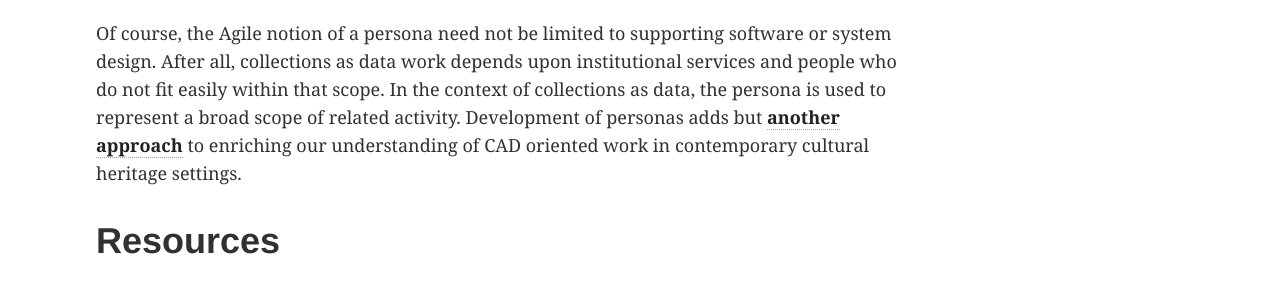
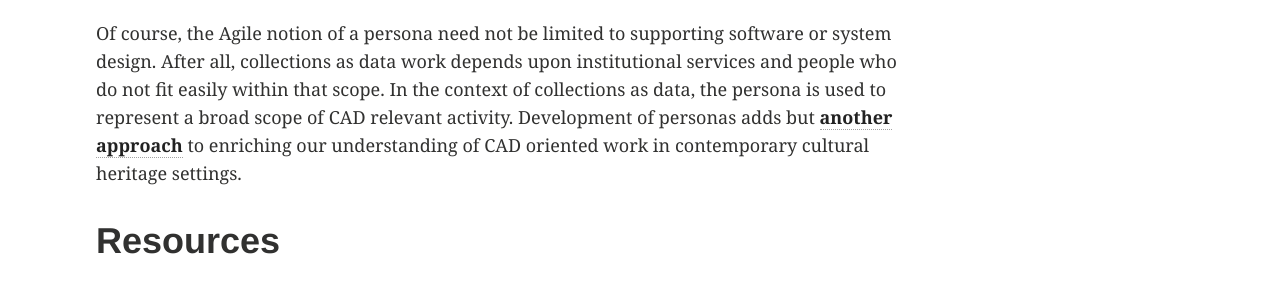
Before and after one commit to collectionsasdata/collectionsasdata.github.io, a Jekyll site: the page built from _posts/2017-10-22-personas.markdown, in a window 1280 px wide. Shown: the part 680-975 px from the top of the page. Built offline with Jekyll 4.4.1, drawn with Linux system fonts in a browser that asks for light colours.

Commit message:
Update 2017-10-22-personas.markdown

```diff
--- a/_posts/2017-10-22-personas.markdown
+++ b/_posts/2017-10-22-personas.markdown
@@ -10,7 +10,7 @@ teaser: "Collections as Data Personas"
 
 In [**Agile software development**](https://en.wikipedia.org/wiki/Agile_software_development), a persona is used to help develop a broadly shared orientation to user experience. [**Gary Geisler**](http://ggeisler.com/ux-design.html) has written,  *“Personas offer a way to summarize findings from user research and help determine user requirements and priorities. These documents help project teams develop a common understanding of a project's intended audience and priorities. They also serve as a useful reference for design decisions throughout the development process.”*
 
-Of course, the Agile notion of a persona need not be limited to supporting software or system design. After all, collections as data work depends upon institutional services and people who do not fit easily within that scope. In the context of collections as data, the persona is used to represent a broad scope of related activity. Development of personas adds but [**another approach**](https://collectionsasdata.github.io/resources/) to enriching our understanding of CAD oriented work in contemporary cultural heritage settings.
+Of course, the Agile notion of a persona need not be limited to supporting software or system design. After all, collections as data work depends upon institutional services and people who do not fit easily within that scope. In the context of collections as data, the persona is used to represent a broad scope of CAD relevant activity. Development of personas adds but [**another approach**](https://collectionsasdata.github.io/resources/) to enriching our understanding of CAD oriented work in contemporary cultural heritage settings.
 
 # Resources
 
```
